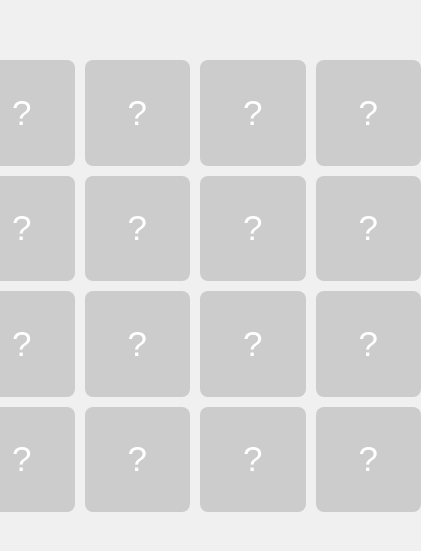
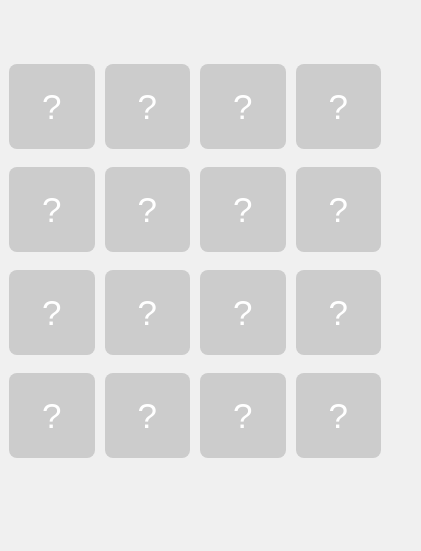
Before and after one commit to lil4cr4m/game-matchMatrix, a plain HTML site: page index.html in a window 390 px wide. Shown: the part 161-712 px from the top of the page, 421 px wide, since content can reach past the window. Drawn offline with Linux system fonts and the light colour scheme; a web font is replaced by a local one.

Commit message:
Update style.css

```diff
--- a/style.css
+++ b/style.css
@@ -33,27 +33,25 @@ body {
   height: 90vh; /* Maintains perfect square */
   gap: 10px; /* Space between cards */
   padding: 10px; /* Inner spacing */
-  justify-content: center; /* Center grid horizontally */
-  align-items: center; /* Center grid vertically */
+  place-items: center;
 }
 
 /* CARD STYLING - FACE DOWN STATE */
 
 .card {
-  width: calc(80vh / 4); /* Accounts for padding/gap */
-  height: calc(80vh / 4); /* Perfect squares */
-  background-color: #ccc; /* Face-down gray color */
-  border-radius: 8px; /* Rounded corners */
-  cursor: pointer; /* Shows hand cursor on hover */
-
-  /* Center the question mark */
+  width: calc(
+    (90vh - 80px) / 4
+  ); /* 90vh - (2*10px padding + 3*10px gaps) = 80px */
+  height: calc((90vh - 80px) / 4);
+  background-color: #ccc;
+  border-radius: 8px;
+  cursor: pointer;
   display: flex;
   justify-content: center;
   align-items: center;
-
-  font-size: 35px; /* Large, readable "?" */
-  color: white; /* White question mark */
-  transition: transform 0.5s; /* Smooth hover animation */
+  font-size: 35px;
+  color: white;
+  transition: transform 0.5s;
 }
 
 .card:hover {
@@ -65,9 +63,10 @@ body {
   top: 50%;
   left: 50%; /* Start from center */
   transform: translate(-50%, -50%); /* Perfect centering trick */
-  height: 95vh;
-  width: 95vh; /* Almost full screen */
-
+  height: 90vh;
+  width: 90vh; /* Almost full screen */
+  max-height: 600px;
+  max-width: 600px;
   /* Flexbox for content alignment */
   display: flex;
   flex-direction: column;
@@ -136,17 +135,18 @@ body {
 @media (max-width: 768px) {
   .game-container {
     width: 50vh;
-    height: 50vh; /* Smaller game board */
+    height: 50vh;
+    place-items: center;
   }
 
   /* Individual cards */
   .card {
-    width: calc(50vh / 4); /* Smaller but proportional cards */
-    height: calc(50vh / 4);
+    width: calc((50vh - 80px) / 4);
+    height: calc((50vh - 80px) / 4);
   }
 
   .alert {
     height: 60vh;
-    width: 60vh; /* Smaller victory modal */
+    width: 60vh;
   }
 }
```
